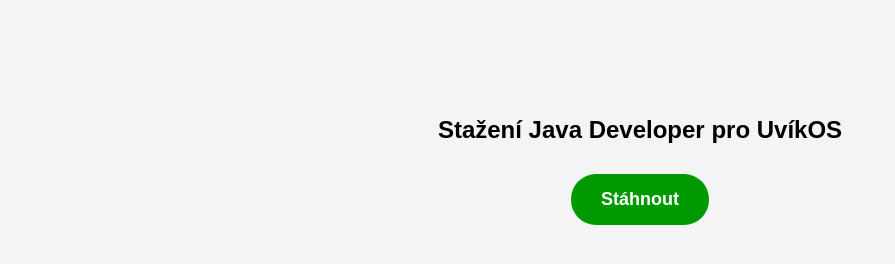
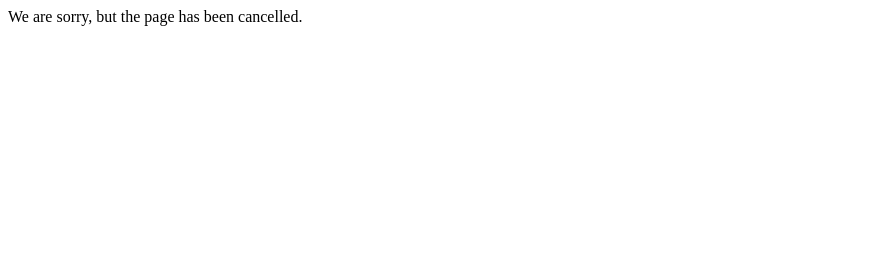
Before and after one commit to metodejthecoder/uvikosnet, a plain HTML site: page index.html in a window 1280 px wide. Shown: the whole page, without its empty margins (0-895 px from the left). Drawn offline with Linux system fonts and the light colour scheme.

Commit message:
Update index.html

```diff
--- a/index.html
+++ b/index.html
@@ -1,46 +1 @@
-<!DOCTYPE html>
-<html lang="cs">
-<head>
-  <meta charset="UTF-8">
-  <title>Stažení Java Developer pro UvíkOS</title>
-  <style>
-    body {
-      display: flex;
-      flex-direction: column;
-      align-items: center;
-      justify-content: start;
-      height: 100vh;
-      margin: 0;
-      font-family: Arial, sans-serif;
-      background-color: #f4f4f4;
-      padding-top: 100px;
-    }
-
-    h1 {
-      font-weight: bold;
-      font-size: 24px;
-      margin-bottom: 30px;
-    }
-
-    .download-button {
-      background-color: rgb(0, 153, 0);
-      color: white;
-      font-weight: bold;
-      padding: 15px 30px;
-      border: none;
-      border-radius: 25px;
-      font-size: 18px;
-      cursor: pointer;
-      text-decoration: none;
-    }
-
-    .download-button:hover {
-      background-color: rgb(0, 123, 0);
-    }
-  </style>
-</head>
-<body>
-  <h1>Stažení Java Developer pro UvíkOS</h1>
-  <a href="https://www.example.com" class="download-button">Stáhnout</a>
-</body>
-</html>
+We are sorry, but the page has been cancelled.
```
